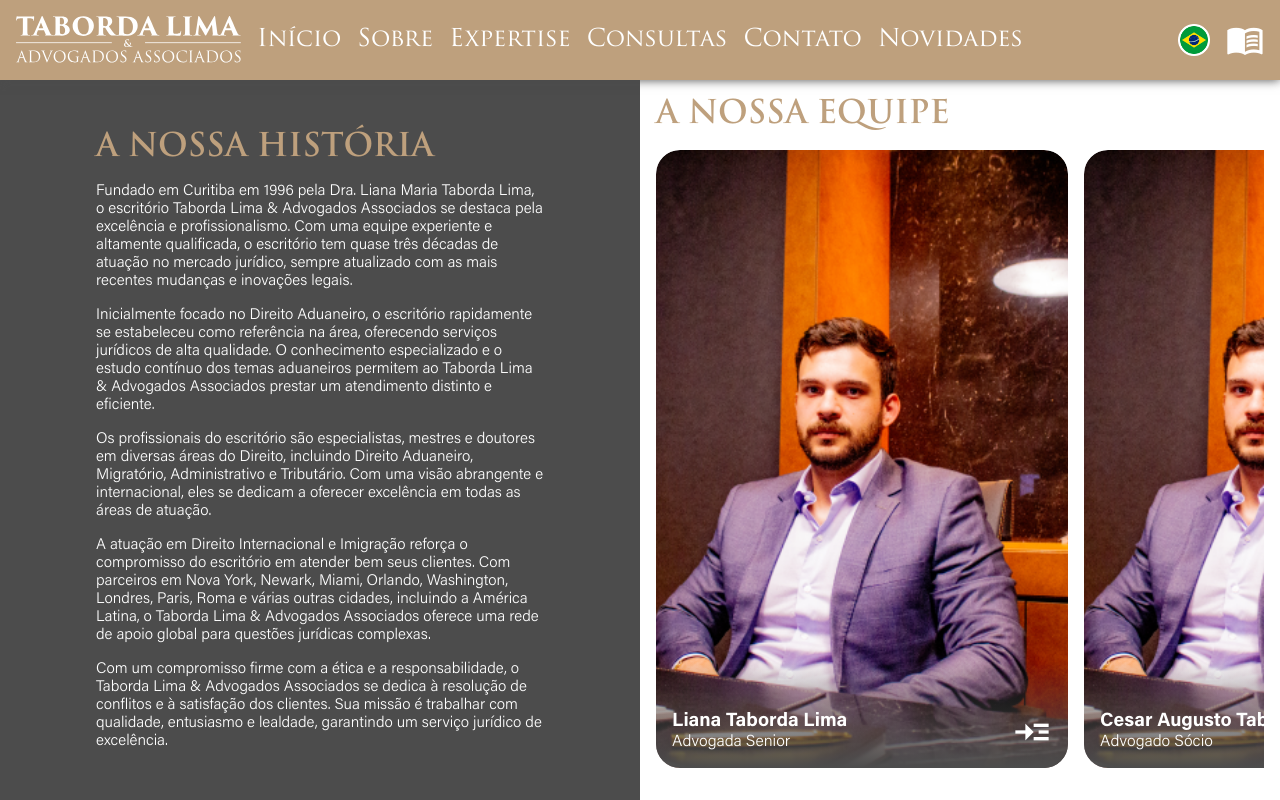
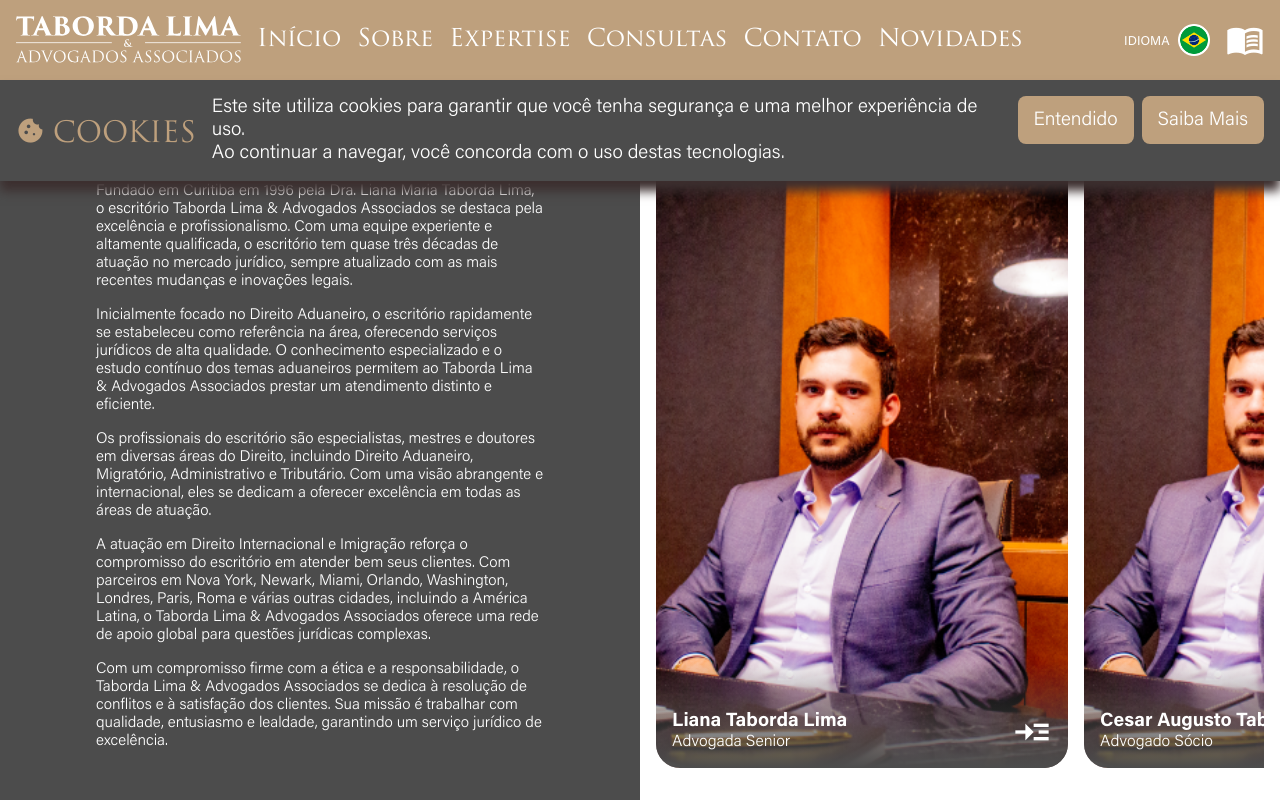
Before and after one commit to Tarranzilla/taborda-lima-2024-version-2, a Next.js app: page /sobre in a window 1280 px wide. Shown: the top 800 px of the page. Built offline with nearby package versions, Linux system fonts and the light colour scheme.

Commit message:
cookies + search + lang + others update

```diff
--- a/src/international/english_web_structure.tsx
+++ b/src/international/english_web_structure.tsx
@@ -26,6 +26,11 @@ const english_web_structure: WebStructure = {
         noSearchResultsFound: "No item corresponds to your search.",
         area_of_expertise: "Area of Expertise",
         more_details: "More Details",
+
+        knowMoreBtn: {
+            title: "Know More",
+            label: "Know More",
+        },
 
         whatsappBtn: {
             label: "Contact us via WhatsApp!",
@@ -161,6 +166,9 @@ const english_web_structure: WebStructure = {
     },
 
     landingPage: {
+        title: "Taborda Lima | Advocacy and Legal Consultancy",
+        description:
+            "Recognized for excellence and agility in providing legal services, we have a history of nearly 30 years dedicated exclusively to law practice. With operations both in Brazil and abroad, our firm offers personalized and efficient services in matters of International Law and Immigration.",
         sections: {
             home: {
                 key: "inicio",
--- a/src/international/portuguese_web_structure.tsx
+++ b/src/international/portuguese_web_structure.tsx
@@ -26,6 +26,11 @@ const portuguese_web_structure: WebStructure = {
         noSearchResultsFound: "Nenhum item corresponde à sua pesquisa.",
         area_of_expertise: "Área de Expertise",
         more_details: "Mais Detalhes",
+
+        knowMoreBtn: {
+            title: "Saiba Mais",
+            label: "Saiba Mais",
+        },
 
         whatsappBtn: {
             label: "Fale Conosco Pelo WhatsApp!",
@@ -144,8 +149,8 @@ const portuguese_web_structure: WebStructure = {
     cookies: {
         title: "Cookies",
         paragraphs: [
-            "Este site utiliza cookies para garantir que você tenha a melhor experiência.",
-            "Ao continuar a usar este site, você concorda com o uso de cookies.",
+            "Este site utiliza cookies para garantir que você tenha segurança e uma melhor experiência de uso.",
+            "Ao continuar a navegar, você concorda com o uso destas tecnologias.",
         ],
         btnText: "Entendido",
     },
@@ -161,6 +166,9 @@ const portuguese_web_structure: WebStructure = {
     },
 
     landingPage: {
+        title: "Taborda Lima & Advogados Associados",
+        description:
+            "Reconhecidos pela excelência e agilidade na prestação de serviços jurídicos, possuímos uma trajetória de quase 30 anos dedicados exclusivamente à advocacia. Com atuação tanto no Brasil quanto no Exterior, nosso escritório oferece um atendimento personalizado e eficiente em temas de Direito Internacional e Imigração.",
         sections: {
             home: {
                 key: "inicio",
--- a/src/pages/_app.tsx
+++ b/src/pages/_app.tsx
@@ -23,6 +23,7 @@ import DragAndCloseModal from "@/components/DragAndCloseModal";
 
 export default function App({ Component, pageProps }: AppProps) {
     const [isModalOpen, setIsModalOpen] = useState(false);
+    const [isCookiesAccepted, setIsCookiesAccepted] = useState(false);
 
     const router = useRouter();
 
@@ -34,28 +35,9 @@ export default function App({ Component, pageProps }: AppProps) {
     };
 
     const isEnglish = router.locale === "en";
+    const isPrivacyPage = router.pathname === "/privacidade";
 
     const t = useSimpleTranslation();
-
-    {
-        /*
-
-        key: string;
-        name: string;
-        head_title: string;
-        head_description: string;
-        expertises: {
-            title: string;
-            description: string;
-            full_description: string[];
-            image: string;
-            link: string;
-            slug: string;
-            category: string;
-        }[];
-
-    */
-    }
 
     const [searchTerm, setSearchTerm] = useState("");
     const [searchResults, setSearchResults] = useState<Expertise[]>([]);
@@ -231,6 +213,7 @@ export default function App({ Component, pageProps }: AppProps) {
 
                 <div className="Navbar_Tools_Container">
                     <button className="Nav_Button Language_Selector_Btn Desktop_Only" onClick={changeLanguage}>
+                        <p className="Language_Label">{isEnglish ? "LANGUAGE" : "IDIOMA"}</p>
                         {isEnglish ? (
                             <Image src={"/general_assets/navbar_lang_btn_en.png"} width={32} height={32} alt="Language Selector" />
                         ) : (
@@ -248,10 +231,7 @@ export default function App({ Component, pageProps }: AppProps) {
                 </div>
             </nav>
 
-            <AnimatePresence mode="wait">
-                <Component {...pageProps} />
-            </AnimatePresence>
-
+            {/* Menu */}
             <DragAndCloseModal open={isModalOpen} setOpen={setIsModalOpen}>
                 <div className="Menu_Main_Info">
                     <span className="Service_Full_Description_Pattern Menu_Pattern"></span>
@@ -271,7 +251,14 @@ export default function App({ Component, pageProps }: AppProps) {
                     {searchResults.length > 0 && (
                         <div className="Menu_Search_Results">
                             {searchResults.map((result, index) => (
-                                <Link key={index} href={result.link}>
+                                <Link
+                                    key={index}
+                                    href={result.link}
+                                    onClick={() => {
+                                        setIsModalOpen(false);
+                                        setSearchTerm("");
+                                    }}
+                                >
                                     {result.title}
                                 </Link>
                             ))}
@@ -292,6 +279,50 @@ export default function App({ Component, pageProps }: AppProps) {
                     <span className="Service_Full_Description_Pattern Menu_Pattern"></span>
                 </div>
             </DragAndCloseModal>
+
+            {/* Cookies */}
+            <AnimatePresence>
+                {!isCookiesAccepted && !isPrivacyPage && (
+                    <m.div initial={{ opacity: 0 }} animate={{ opacity: 1 }} exit={{ opacity: 0 }} className="Cookies_Banner">
+                        <div className="Cookies_Banner_Content">
+                            <div className="Cookies_Header">
+                                <span className="material-icons Cookie_Icon">cookie</span>
+                                <h1 className="Cookies_Title">{t.cookies.title}</h1>
+                            </div>
+                            <div className="Cookies_Paragraphs">
+                                {t.cookies.paragraphs.map((paragraph, index) => (
+                                    <p key={index} className="Cookie_Paragraph">
+                                        {paragraph}
+                                    </p>
+                                ))}
+                            </div>
+                        </div>
+
+                        <button
+                            className="Cookie_Button"
+                            onClick={() => {
+                                setIsCookiesAccepted(true);
+                                localStorage.setItem("cookiesAccepted", "true");
+                            }}
+                        >
+                            {t.cookies.btnText}
+                        </button>
+                        <button
+                            onClick={() => {
+                                router.push("/privacidade");
+                            }}
+                            className="Cookie_Button"
+                        >
+                            {t.common.knowMoreBtn?.title}
+                        </button>
+                    </m.div>
+                )}
+            </AnimatePresence>
+
+            {/* Página */}
+            <AnimatePresence mode="wait">
+                <Component {...pageProps} />
+            </AnimatePresence>
         </>
     );
 }
--- a/src/pages/_document.tsx
+++ b/src/pages/_document.tsx
@@ -2,7 +2,7 @@ import { Html, Head, Main, NextScript } from "next/document";
 
 export default function Document() {
     return (
-        <Html lang="en">
+        <Html lang="pt-BR">
             <Head>
                 <link rel="manifest" href="/manifest.json" />
                 <meta name="theme-color" content="#bea07d" />
--- a/src/styles/globals.css
+++ b/src/styles/globals.css
@@ -1290,7 +1290,7 @@ section {
     display: flex;
     flex-direction: column;
     align-items: center;
-    justify-content: center;
+    justify-content: flex-start;
     gap: var(--medium-gap);
     padding: var(--medium-gap);
     padding-top: 0;
@@ -1402,6 +1402,7 @@ section {
     padding: var(--medium-gap) var(--large-gap);
     background-color: var(--brand-color-beige);
     border-radius: var(--default-border-radius);
+    text-decoration: none;
     border: none;
     cursor: pointer;
     color: hsl(35, 100%, 95%);
@@ -1419,6 +1420,17 @@ section {
     left: var(--medium-gap);
 }
 
+.Language_Label {
+    padding-top: 0.4rem;
+    font-size: 0.8rem;
+    font-family: var(--text-font-family);
+    color: var(--brand-color-white);
+
+    border-bottom: 1px solid var(--brand-color-beige);
+    width: 100%;
+    margin-right: var(--small-gap);
+}
+
 .Coisa {
     background-color: hsl(35, 100%, 95%);
     display: flex;
@@ -1483,6 +1495,66 @@ footer {
     max-width: 64ch;
 }
 
+.Cookies_Banner {
+    z-index: 1000;
+    position: fixed;
+    top: 10vh;
+    width: 100%;
+    gap: var(--small-gap);
+    display: flex;
+    flex-direction: row;
+    background-color: var(--brand-color-gray);
+    padding: var(--medium-gap);
+
+    box-shadow: 0 10px 10px var(--brand-color-dark-brown);
+}
+
+.Cookies_Header {
+    display: flex;
+    gap: var(--small-gap);
+}
+
+.Cookies_Title {
+    font-size: 1.8rem;
+    font-weight: 300;
+    margin-right: var(--small-gap);
+    padding-top: var(--small-gap);
+}
+
+.Cookie_Icon {
+    color: var(--brand-color-beige);
+    font-size: 1.8rem;
+    padding-top: var(--small-gap);
+}
+
+.Cookies_Banner_Content {
+    display: flex;
+    flex-direction: row;
+    align-items: center;
+    gap: var(--small-gap);
+    width: 100%;
+}
+
+.Cookie_Paragraph {
+    font-size: 1.2rem;
+    font-weight: 300;
+    color: var(--brand-color-white);
+}
+
+.Cookie_Button {
+    background-color: var(--brand-color-beige);
+    color: var(--brand-color-white);
+    padding: var(--small-gap) var(--medium-gap);
+    border-radius: var(--default-border-radius);
+    border: none;
+    cursor: pointer;
+    font-size: 1.2rem;
+    font-weight: 300;
+    height: 3rem;
+    min-width: max-content;
+    text-decoration: none;
+}
+
 .Mobile_Only {
     display: none;
 }
@@ -1506,6 +1578,24 @@ footer {
 
     .Desktop_Only {
         display: none;
+    }
+
+    .Cookies_Banner {
+        height: 90vh;
+        flex-direction: column;
+        justify-content: flex-end;
+        background-color: transparent;
+        background-image: linear-gradient(to top, var(--brand-color-gray) 40%, transparent 100%);
+    }
+
+    .Cookies_Banner_Content {
+        flex-direction: column;
+        gap: var(--medium-gap);
+        margin-bottom: var(--medium-gap);
+    }
+
+    .Cookie_Paragraph {
+        text-align: center;
     }
 
     .Navbar_Logo_Container {
```
Also changed, not shown: src/pages/index.tsx (+6 -9 lines), src/types/WebStructure.tsx (+8 -0 lines).
